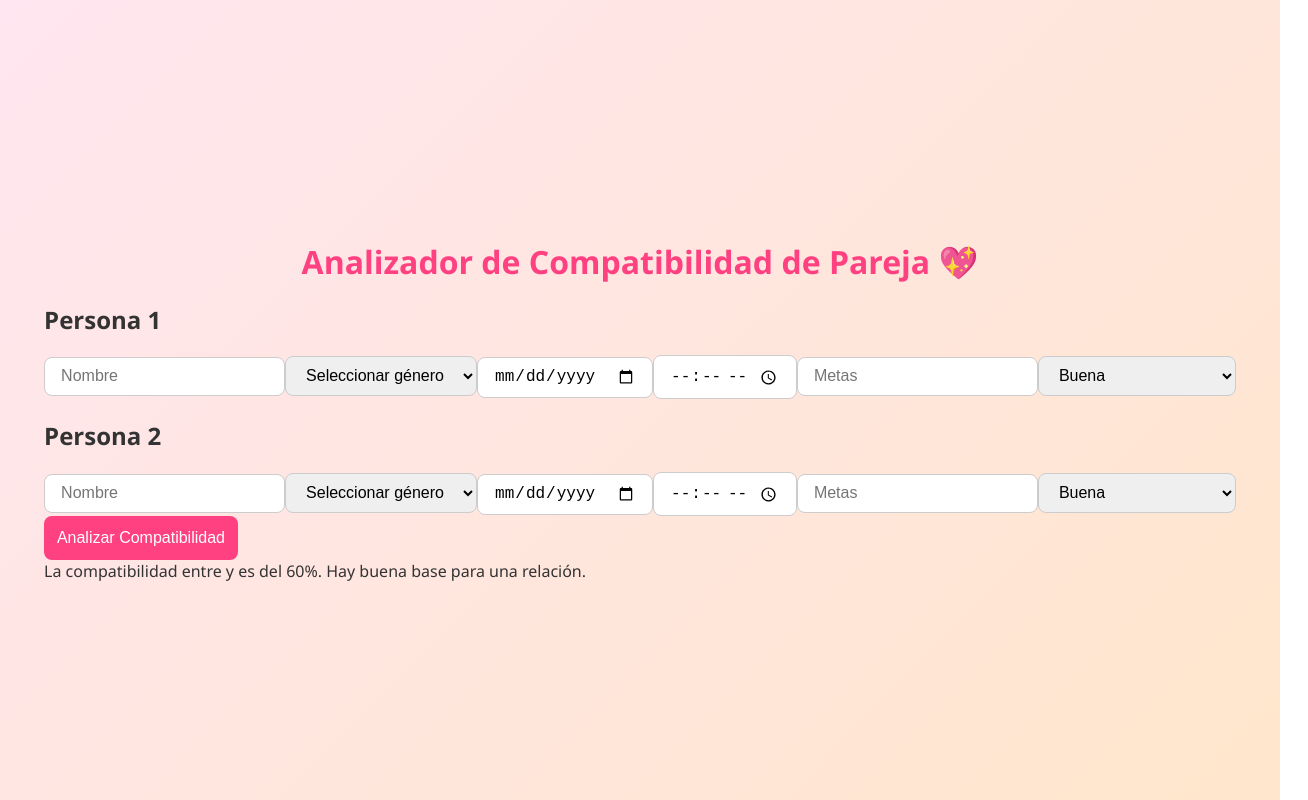
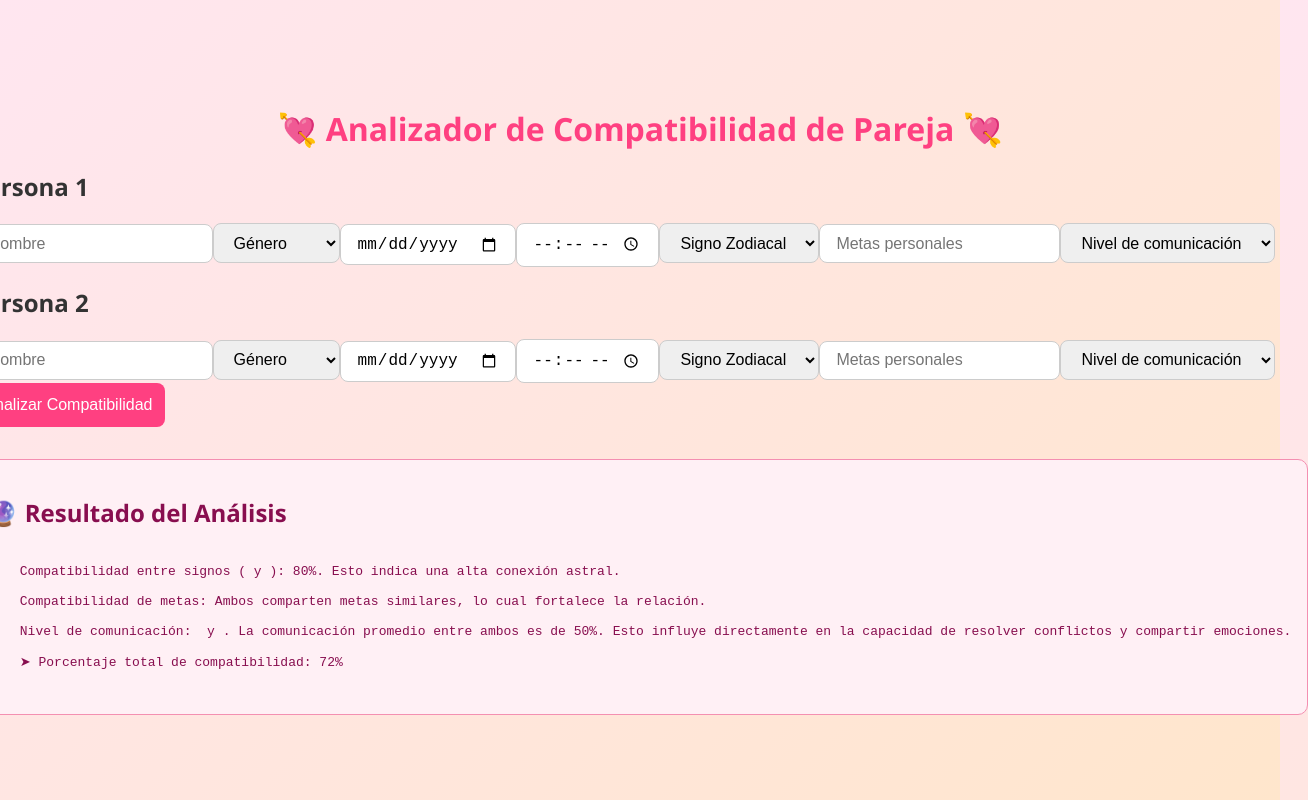
Before and after one commit to paradoj4/-BreakupPredictor, a React (Vite) app: page / in a window 1280 px wide. Both pictures are taken after a click on the button "Analizar Compatibilidad". Shown: the whole page, 1308 px wide, since content can reach past the window. Built offline with nearby package versions, Linux system fonts and the light colour scheme.

Commit message:
Agrega análisis completo de compatibilidad

```diff
--- a/src/App.jsx
+++ b/src/App.jsx
@@ -1,170 +1,151 @@
-// src/App.jsx
 import React, { useState } from "react";
 import "./App.css";
 
+const zodiacSigns = [
+  "Aries", "Tauro", "Géminis", "Cáncer", "Leo", "Virgo",
+  "Libra", "Escorpio", "Sagitario", "Capricornio", "Acuario", "Piscis"
+];
+
 function App() {
   const [formData, setFormData] = useState({
-    persona1: {
-      nombre: "",
-      genero: "",
-      fechaNacimiento: "",
-      horaNacimiento: "",
-      metas: "",
-      comunicacion: "Buena",
+    person1: {
+      name: "",
+      birthDate: "",
+      birthTime: "",
+      zodiacSign: "",
+      gender: "",
+      goals: "",
+      communication: ""
     },
-    persona2: {
-      nombre: "",
-      genero: "",
-      fechaNacimiento: "",
-      horaNacimiento: "",
-      metas: "",
-      comunicacion: "Buena",
+    person2: {
+      name: "",
+      birthDate: "",
+      birthTime: "",
+      zodiacSign: "",
+      gender: "",
+      goals: "",
+      communication: ""
     },
   });
 
-  const [resultado, setResultado] = useState("");
+  const [result, setResult] = useState(null);
 
-  const handleChange = (e, persona) => {
+  const handleChange = (e, person) => {
     const { name, value } = e.target;
     setFormData((prev) => ({
       ...prev,
-      [persona]: {
-        ...prev[persona],
+      [person]: {
+        ...prev[person],
         [name]: value,
       },
     }));
   };
 
-  const calcularCompatibilidad = () => {
-    const p1 = formData.persona1;
-    const p2 = formData.persona2;
+  const analyzeCompatibility = () => {
+    const { person1, person2 } = formData;
 
-    let puntaje = 0;
+    // Compatibilidad de signos (simulada)
+    const signCompatibility = person1.zodiacSign === person2.zodiacSign ? 80 : 60;
+
+    // Compatibilidad de metas
+    const goalsCompatible = person1.goals.toLowerCase() === person2.goals.toLowerCase();
+    const goalsScore = goalsCompatible ? 85 : 55;
 
     // Comunicación
-    const puntosComunicacion = {
-      "Nula": 0,
-      "Poca": 1,
-      "Buena": 2,
-      "Muy buena": 3,
-    };
-    puntaje += puntosComunicacion[p1.comunicacion];
-    puntaje += puntosComunicacion[p2.comunicacion];
+    const commLevels = { "nula": 20, "poca": 50, "buena": 80, "muy buena": 95 };
+    const comm1 = commLevels[person1.communication] || 50;
+    const comm2 = commLevels[person2.communication] || 50;
+    const avgComm = (comm1 + comm2) / 2;
 
-    // Metas similares
-    if (p1.metas.trim().toLowerCase() === p2.metas.trim().toLowerCase()) {
-      puntaje += 2;
-    }
+    // Promedio final
+    const finalScore = Math.round((signCompatibility + goalsScore + avgComm) / 3);
 
-    // Signos zodiacales (básico)
-    const signosCompatibles = [
-      ["Aries", "Leo", "Sagitario"],
-      ["Tauro", "Virgo", "Capricornio"],
-      ["Géminis", "Libra", "Acuario"],
-      ["Cáncer", "Escorpio", "Piscis"],
-    ];
+    const summary = `
+    Compatibilidad entre signos (${person1.zodiacSign} y ${person2.zodiacSign}): ${signCompatibility}%. Esto indica una ${signCompatibility >= 70 ? "alta" : "moderada"} conexión astral.
 
-    const obtenerSigno = (fecha) => {
-      const [anio, mes, dia] = fecha.split("-").map(Number);
-      if ((mes === 3 && dia >= 21) || (mes === 4 && dia <= 19)) return "Aries";
-      if ((mes === 4 && dia >= 20) || (mes === 5 && dia <= 20)) return "Tauro";
-      if ((mes === 5 && dia >= 21) || (mes === 6 && dia <= 20)) return "Géminis";
-      if ((mes === 6 && dia >= 21) || (mes === 7 && dia <= 22)) return "Cáncer";
-      if ((mes === 7 && dia >= 23) || (mes === 8 && dia <= 22)) return "Leo";
-      if ((mes === 8 && dia >= 23) || (mes === 9 && dia <= 22)) return "Virgo";
-      if ((mes === 9 && dia >= 23) || (mes === 10 && dia <= 22)) return "Libra";
-      if ((mes === 10 && dia >= 23) || (mes === 11 && dia <= 21)) return "Escorpio";
-      if ((mes === 11 && dia >= 22) || (mes === 12 && dia <= 21)) return "Sagitario";
-      if ((mes === 12 && dia >= 22) || (mes === 1 && dia <= 19)) return "Capricornio";
-      if ((mes === 1 && dia >= 20) || (mes === 2 && dia <= 18)) return "Acuario";
-      if ((mes === 2 && dia >= 19) || (mes === 3 && dia <= 20)) return "Piscis";
-      return "Desconocido";
-    };
+    Compatibilidad de metas: ${goalsCompatible ? "Ambos comparten metas similares, lo cual fortalece la relación." : "Las metas difieren, lo que podría traer desafíos si no se comunican bien."}
 
-    const signo1 = obtenerSigno(p1.fechaNacimiento);
-    const signo2 = obtenerSigno(p2.fechaNacimiento);
+    Nivel de comunicación: ${person1.communication} y ${person2.communication}. La comunicación promedio entre ambos es de ${Math.round(avgComm)}%. Esto influye directamente en la capacidad de resolver conflictos y compartir emociones.
 
-    const signosCompatiblesEntreSi = signosCompatibles.find(
-      (grupo) => grupo.includes(signo1) && grupo.includes(signo2)
-    );
-    if (signosCompatiblesEntreSi) {
-      puntaje += 3;
-    }
+    ➤ Porcentaje total de compatibilidad: ${finalScore}%
+    `;
 
-    // Compatibilidad de género puede ajustarse a tu lógica
-
-    const porcentaje = Math.min(Math.round((puntaje / 10) * 100), 100);
-    let mensaje = `La compatibilidad entre ${p1.nombre} y ${p2.nombre} es del ${porcentaje}%.`;
-
-    if (porcentaje >= 80) {
-      mensaje += " ¡Tienen una conexión muy fuerte!";
-    } else if (porcentaje >= 60) {
-      mensaje += " Hay buena base para una relación.";
-    } else {
-      mensaje += " Podrían necesitar trabajar más en su relación.";
-    }
-
-    setResultado(mensaje);
+    setResult(summary);
   };
 
   return (
     <div className="App">
-      <h1>Analizador de Compatibilidad de Pareja 💖</h1>
-
-      {[1, 2].map((num) => (
-        <div key={num} className="persona">
-          <h2>Persona {num}</h2>
+      <h1>💘 Analizador de Compatibilidad de Pareja 💘</h1>
+      <div className="form-container">
+        {["person1", "person2"].map((person, idx) => (
+          <div key={person} className="form-section">
+            <h2>Persona {idx + 1}</h2>
             <input
               type="text"
-            name="nombre"
+              name="name"
               placeholder="Nombre"
-            value={formData[`persona${num}`].nombre}
-            onChange={(e) => handleChange(e, `persona${num}`)}
+              value={formData[person].name}
+              onChange={(e) => handleChange(e, person)}
             />
             <select
-            name="genero"
-            value={formData[`persona${num}`].genero}
-            onChange={(e) => handleChange(e, `persona${num}`)}
+              name="gender"
+              value={formData[person].gender}
+              onChange={(e) => handleChange(e, person)}
             >
-            <option value="">Seleccionar género</option>
-            <option value="Masculino">Masculino</option>
-            <option value="Femenino">Femenino</option>
+              <option value="">Género</option>
+              <option value="masculino">Masculino</option>
+              <option value="femenino">Femenino</option>
             </select>
             <input
               type="date"
-            name="fechaNacimiento"
-            value={formData[`persona${num}`].fechaNacimiento}
-            onChange={(e) => handleChange(e, `persona${num}`)}
+              name="birthDate"
+              value={formData[person].birthDate}
+              onChange={(e) => handleChange(e, person)}
             />
             <input
               type="time"
-            name="horaNacimiento"
-            value={formData[`persona${num}`].horaNacimiento}
-            onChange={(e) => handleChange(e, `persona${num}`)}
+              name="birthTime"
+              value={formData[person].birthTime}
+              onChange={(e) => handleChange(e, person)}
             />
+            <select
+              name="zodiacSign"
+              value={formData[person].zodiacSign}
+              onChange={(e) => handleChange(e, person)}
+            >
+              <option value="">Signo Zodiacal</option>
+              {zodiacSigns.map((sign) => (
+                <option key={sign} value={sign}>{sign}</option>
+              ))}
+            </select>
             <input
               type="text"
-            name="metas"
-            placeholder="Metas"
-            value={formData[`persona${num}`].metas}
-            onChange={(e) => handleChange(e, `persona${num}`)}
+              name="goals"
+              placeholder="Metas personales"
+              value={formData[person].goals}
+              onChange={(e) => handleChange(e, person)}
             />
             <select
-            name="comunicacion"
-            value={formData[`persona${num}`].comunicacion}
-            onChange={(e) => handleChange(e, `persona${num}`)}
+              name="communication"
+              value={formData[person].communication}
+              onChange={(e) => handleChange(e, person)}
             >
-            <option value="Nula">Comunicación: Nula</option>
-            <option value="Poca">Poca</option>
-            <option value="Buena">Buena</option>
-            <option value="Muy buena">Muy buena</option>
+              <option value="">Nivel de comunicación</option>
+              <option value="nula">Nula</option>
+              <option value="poca">Poca</option>
+              <option value="buena">Buena</option>
+              <option value="muy buena">Muy buena</option>
             </select>
           </div>
         ))}
-
-      <button onClick={calcularCompatibilidad}>Analizar Compatibilidad</button>
-
-      {resultado && <div className="resultado">{resultado}</div>}
+      </div>
+      <button onClick={analyzeCompatibility}>Analizar Compatibilidad</button>
+      {result && (
+        <div className="result">
+          <h2>🔮 Resultado del Análisis</h2>
+          <pre>{result}</pre>
+        </div>
+      )}
     </div>
   );
 }
```
Lines whose indentation alone changed are shown as unchanged.
